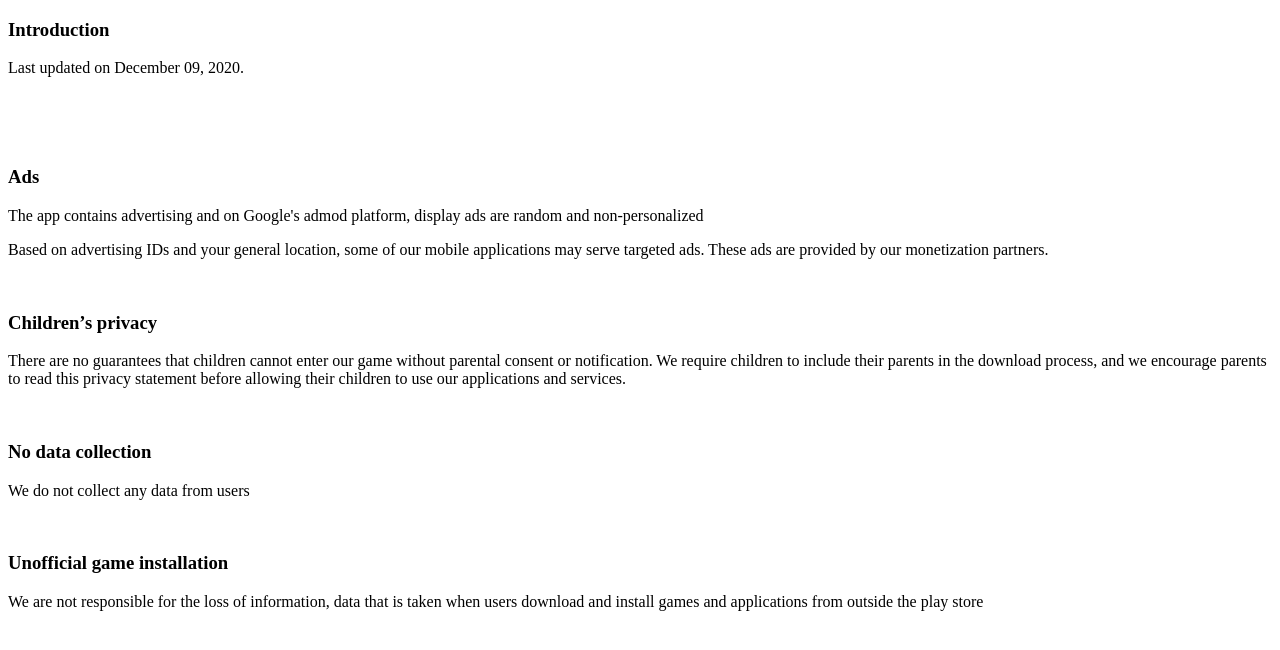
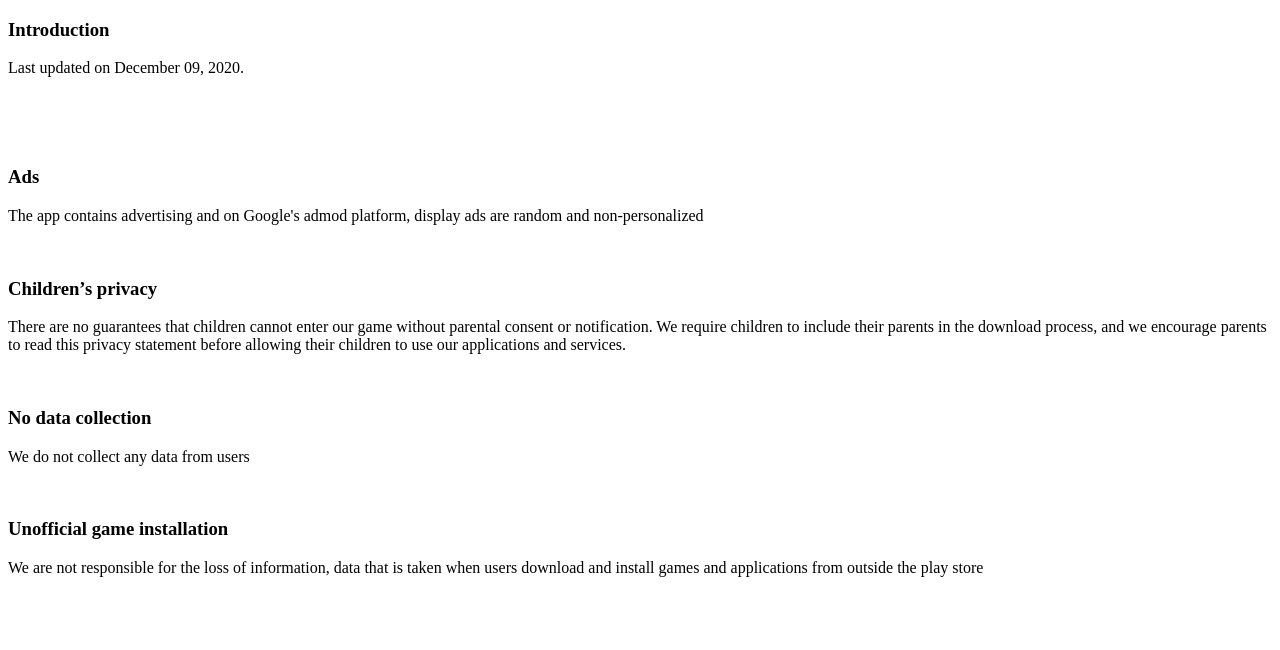
Before and after one commit to tientranzt/privacy, a plain HTML site: page index.html in a window 1280 px wide. Drawn offline with Linux system fonts and the light colour scheme.

Commit message:
remove old policy

```diff
--- a/index.html
+++ b/index.html
@@ -13,7 +13,6 @@
     <br>
     <h3>Ads</h3>
     <p>The app contains advertising and on Google's admod platform, display ads are random and non-personalized</p>
-    <p>Based on advertising IDs and your general location, some of our mobile applications may serve targeted ads. These ads are provided by our monetization partners.</p>
     <br>
     <h3>Children’s privacy</h3>
     <p>There are no guarantees that children cannot enter our game without parental consent or notification. We require children to include their parents in the download process, and we encourage parents to read this privacy statement before allowing their children to use our applications and services.</p>
```
